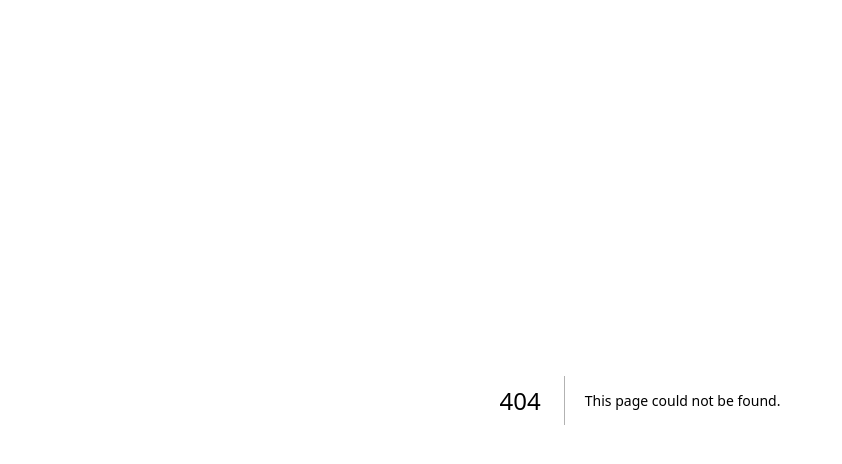
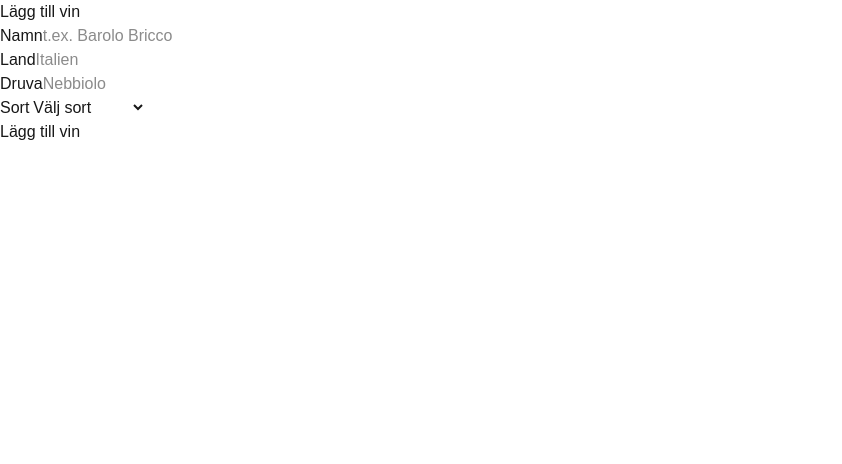
Before and after one commit to kaspvik/gottigheter, a Next.js app: page /wines/new in a window 1280 px wide. Before the commit this address had no page. Shown: the top 464 px of the page, without its empty margins (0-842 px from the left). Built offline with nearby package versions, Linux system fonts and the light colour scheme.

Commit message:
Add WineForm and WineList components with corresponding pages for wine management

```diff
--- a/app/page.tsx
+++ b/app/page.tsx
@@ -1,13 +1,17 @@
-import { prisma } from "@/prisma/db";
-import WineJournal from "./ui/wine-journal";
+import Link from "next/link";
 
-export default async function Page() {
-  const wines = await prisma.wine.findMany({ orderBy: { createdAt: "desc" } });
-
+export default function Home() {
   return (
     <main>
-      <h1>Wine Journal</h1>
-      <WineJournal defaultWines={wines} />
+      <h1>Välkommen till Wine Journal</h1>
+      <div style={{ display: "flex", gap: 12, marginTop: 12 }}>
+        <Link className="primary" href="/wines/new" data-testid="go-new">
+          Lägg till vin
+        </Link>
+        <Link href="/wines" data-testid="go-list">
+          Visa alla viner
+        </Link>
+      </div>
     </main>
   );
 }
--- /dev/null
+++ b/app/wines/new/page.tsx
@@ -0,0 +1,10 @@
+import WineForm from "@/app/ui/wine-form";
+
+export default function NewWinePage() {
+  return (
+    <main>
+      <h1>Lägg till vin</h1>
+      <WineForm />
+    </main>
+  );
+}
--- /dev/null
+++ b/app/wines/page.tsx
@@ -0,0 +1,12 @@
+import WineList from "@/app/ui/wine-list";
+import { prisma } from "@/prisma/db";
+
+export default async function WinesPage() {
+  const wines = await prisma.wine.findMany({ orderBy: { createdAt: "desc" } });
+  return (
+    <main>
+      <h1>Alla viner</h1>
+      <WineList defaultWines={wines} />
+    </main>
+  );
+}
```
